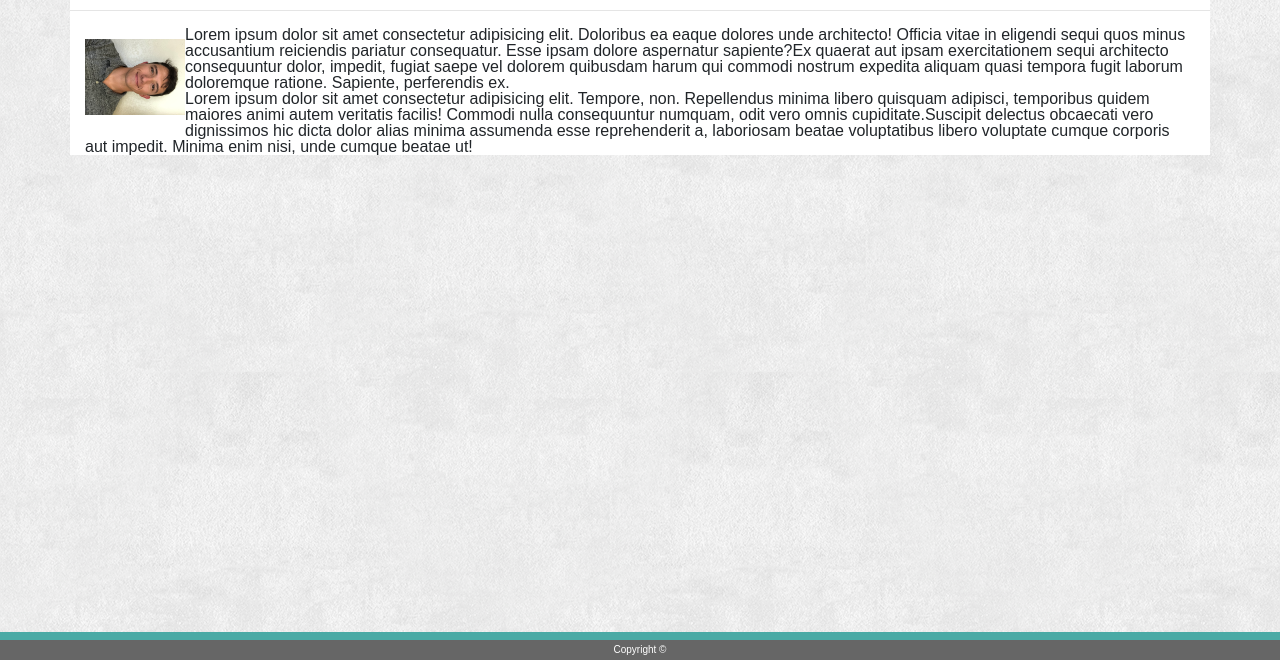
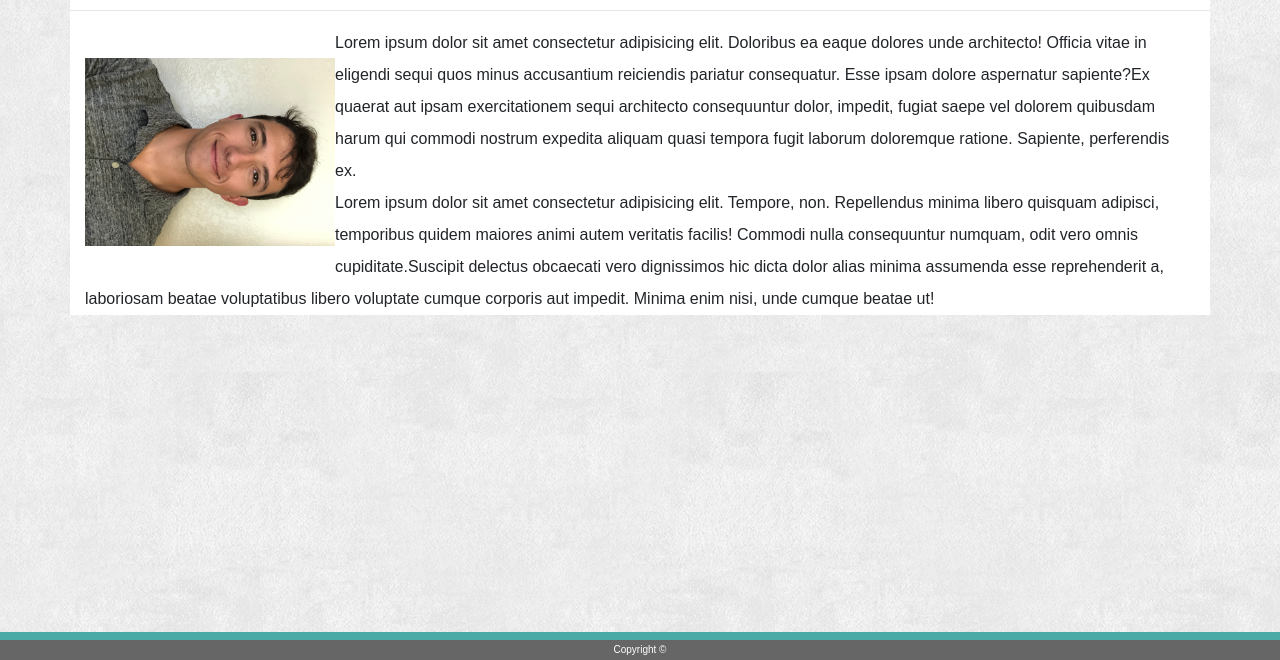
Before and after one commit to jcw2865/homework-2, a plain HTML site: page index.html in a window 1280 px wide. Shown: the part 140-800 px from the top of the page. Drawn offline with nearby package versions, Linux system fonts and the light colour scheme.

Commit message:
Changes made to .picbox, #selfie, and img tag to make About Me picture match Portfolio pictures.

```diff
--- a/assets/css/style2.css
+++ b/assets/css/style2.css
@@ -11,12 +11,18 @@ hr {
 }
 
 .photobox {
-    width: 100px;
-    height: 100px;
+    width: 250px;
+    height: 250px;
     float: left;
 }
 
 img {
+    height: 100%;
+    width: 100%;
+    object-fit: contain;
+}
+
+#selfie {
     height: 100%;
     width: 100%;
     object-fit: contain;
@@ -56,3 +62,7 @@ h2 {
     font-family: 'Georgia', Times, 'Times New Roman', serif;
     background-color: white;
 }
+
+p {
+    line-height: 2;
+}
--- a/index.html
+++ b/index.html
@@ -57,7 +57,7 @@
 
                 <!-- Container for Photo -->
                 <div class="photobox">
-                    <img src="../homework-2/assets/images/IMG_3836.jpeg" alt="Jake Walker">
+                    <img id="selfie" src="../homework-2/assets/images/IMG_3836.jpeg" alt="Jake Walker">
                 </div>
 
                 <!-- Container for Text -->
```
Also changed, not shown: portfolio.html (+5 -5 lines).
